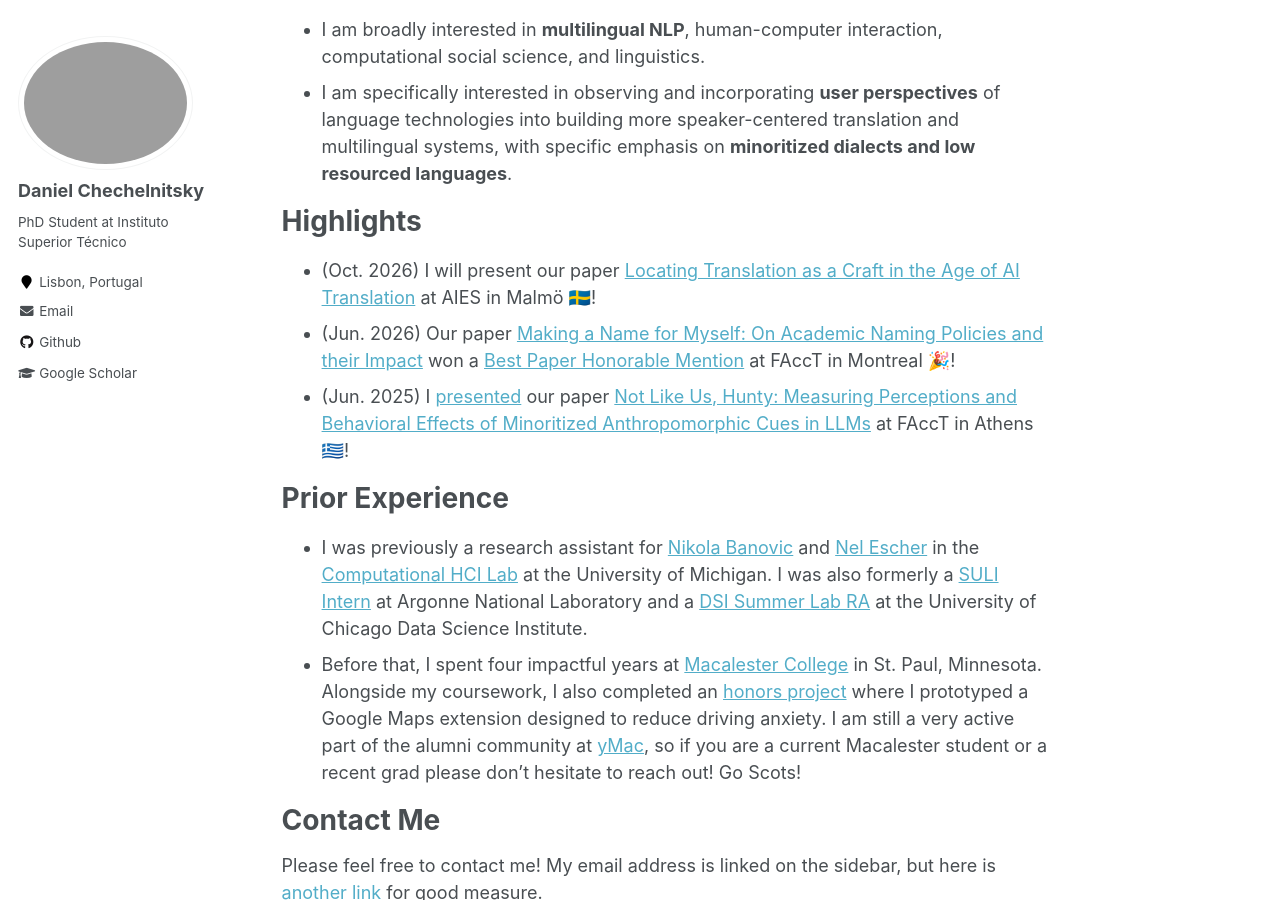
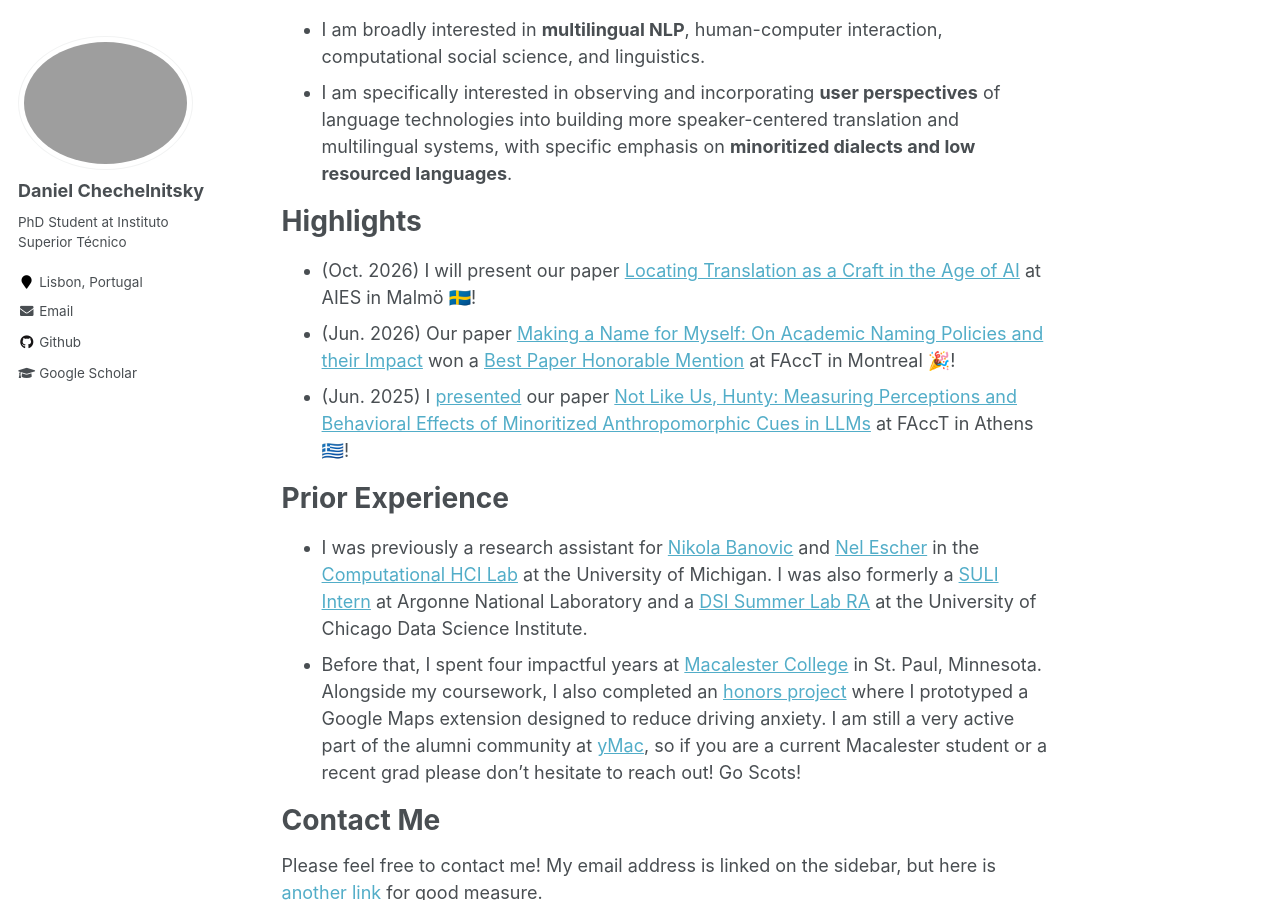
Before and after one commit to chechelnitskd/chechelnitskd.github.io, a Jekyll site: the page built from _pages/about.md, in a window 1280 px wide and 900 px high, scrolled down 480 px. Built offline with Jekyll 4.4.1, drawn with Linux system fonts in a browser that asks for light colours.

Commit message:
Update about.md

```diff
--- a/_pages/about.md
+++ b/_pages/about.md
@@ -19,7 +19,7 @@ Hi, I'm Daniel! Here is some information about me:
 - I am specifically interested in observing and incorporating **user perspectives** of language technologies into building more speaker-centered translation and multilingual systems, with specific emphasis on **minoritized dialects and low resourced languages**.
 
 # Highlights
-- (Oct. 2026) I will present our paper [Locating Translation as a Craft in the Age of AI Translation](https://arxiv.org/abs/2604.00758) at AIES in Malmö 🇸🇪!
+- (Oct. 2026) I will present our paper [Locating Translation as a Craft in the Age of AI](https://arxiv.org/abs/2604.00758) at AIES in Malmö 🇸🇪!
 - (Jun. 2026) Our paper [Making a Name for Myself: On Academic Naming Policies and their Impact](https://dl.acm.org/doi/abs/10.1145/3805689.3806465) won a [Best Paper Honorable Mention](https://facct-blog.github.io/2026-06-25/best-papers) at FAccT in Montreal 🎉!
 - (Jun. 2025) I [presented](https://www.youtube.com/watch?v=qA7aT0mdYao) our paper [Not Like Us, Hunty: Measuring Perceptions and Behavioral Effects of Minoritized Anthropomorphic Cues in LLMs](https://dl.acm.org/doi/full/10.1145/3715275.3732045) at FAccT in Athens 🇬🇷!
 
```
